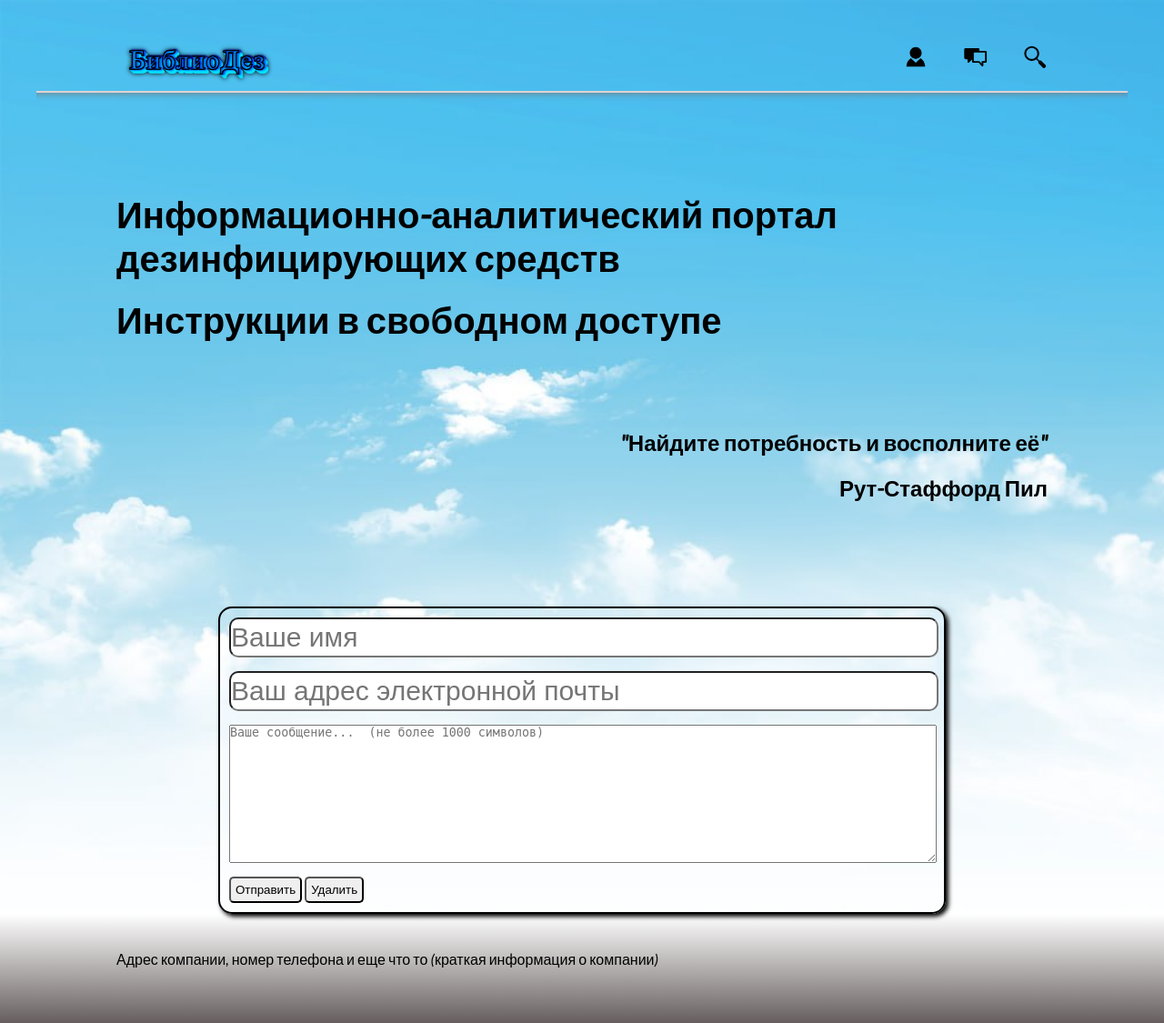
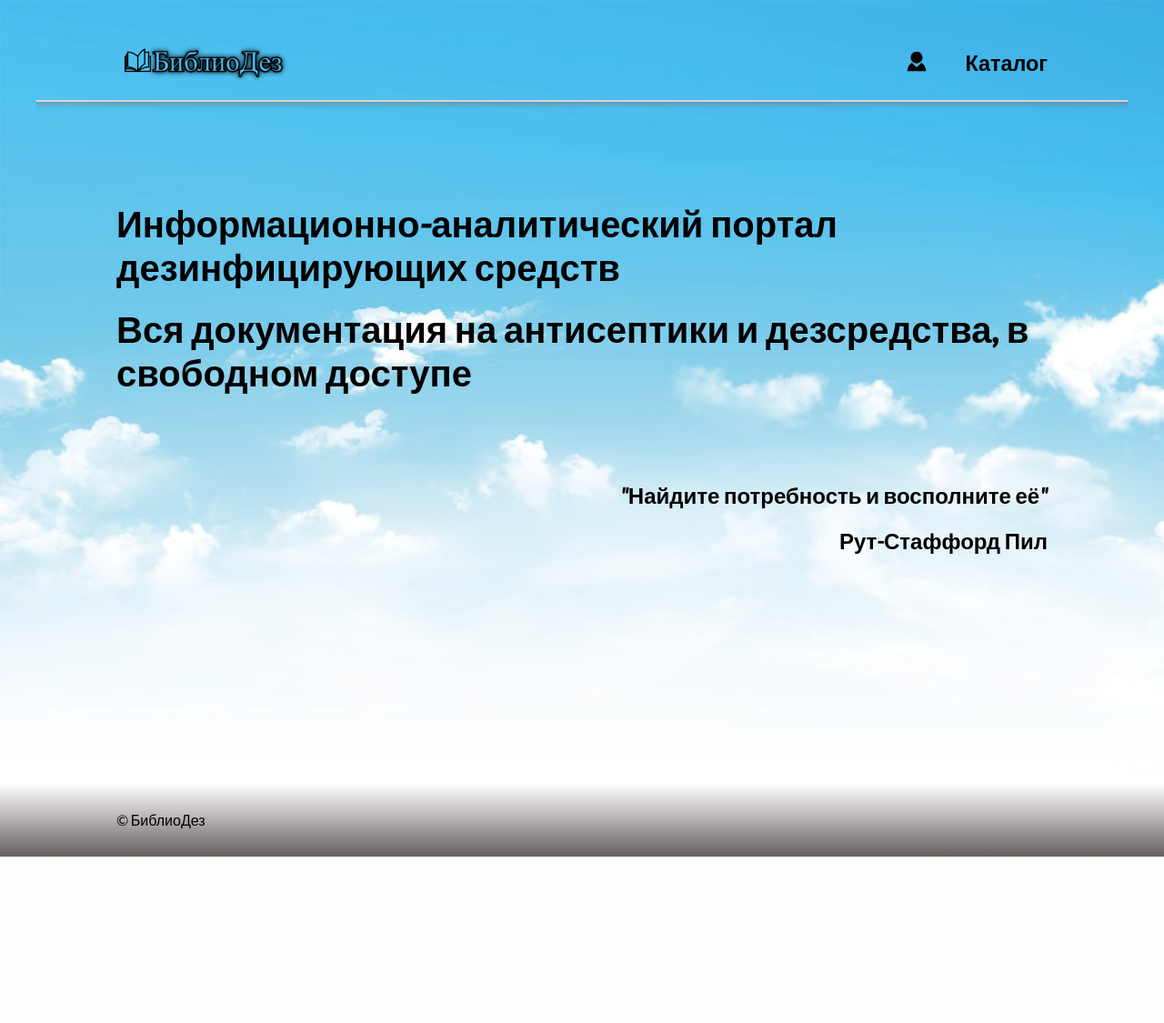
Before and after one commit to VitaliiMakeev/bibliodez, a Flask app: page / in a window 1280 px wide. Shown: the whole page at 91% size. After the commit the page ends 942 px from the top, so only its background shows below. Run offline with Flask 3, Linux system fonts and the light colour scheme.

Commit message:
версия 1.0

```diff
--- a/app.py
+++ b/app.py
@@ -31,7 +31,7 @@ def found():
             cur.execute(f"SELECT * FROM antiseptik WHERE nameA Like '%{element}%' LIMIT 100;")
             data = cur.fetchall()
             for i in data:
-                res_list.append({'name': i[1], 'content': i[2], 'link': i[3]})
+                res_list.append({'name': i[1], 'link': i[2]})
             if len(res_list) != 0:
                 return render_template('search.html', data=res_list)
             else:
@@ -41,20 +41,20 @@ def found():
             return render_template('search.html', noSearch=no_found)
 
 
-def giv_messag():
-    global con
-    messag_res = []
-    cur1 = con.cursor()
-    cur1.execute('SELECT id, messag, sender_name, sender_email FROM messages ORDER BY id DESC LIMIT 10;')
-    data_mess = cur1.fetchall()
-    if len(data_mess) != 0:
-        for j in data_mess:
-            messag_res.append({'id': j[0], 'messag': j[1], 'name': j[2], 'email': j[3]})
-    cur1.close()
-    return messag_res
-
-
-res_mess = giv_messag()
+# def giv_messag():
+#     global con
+#     messag_res = []
+#     cur1 = con.cursor()
+#     cur1.execute('SELECT id, messag, sender_name, sender_email FROM messages ORDER BY id DESC LIMIT 10;')
+#     data_mess = cur1.fetchall()
+#     if len(data_mess) != 0:
+#         for j in data_mess:
+#             messag_res.append({'id': j[0], 'messag': j[1], 'name': j[2], 'email': j[3]})
+#     cur1.close()
+#     return messag_res
+#
+#
+# res_mess = giv_messag()
 
 
 
@@ -74,35 +74,34 @@ def found_adm():
                 cur.execute(f"SELECT * FROM antiseptik WHERE nameA Like '%{element}%' LIMIT 100;")
                 data = cur.fetchall()
                 for i in data:
-                    tmp_res.append({'id': i[0], 'name': i[1], 'content': i[2], 'link': i[3]})
+                    tmp_res.append({'id': i[0], 'name': i[1], 'link': i[2]})
                 if len(tmp_res) != 0:
                     res = tmp_res
-                    return render_template('admin.html', data=tmp_res, messag=giv_messag())
+                    return render_template('admin.html', data=tmp_res)
                 else:
                     res = tmp_res
-                    return render_template('admin.html', noSearch=no_found, messag=giv_messag())
+                    return render_template('admin.html', noSearch=no_found)
             else:
                 res = tmp_res
                 no_found = 'По вашему запросу ничего не найдено.'
-                return render_template('admin.html', noSearch=no_found, messag=giv_messag())
+                return render_template('admin.html', noSearch=no_found)
     elif request.method == "POST":
         req = 'Не все поля заполнены.'
         name = request.form.get('name')
         link = request.form.get('link')
-        messag = request.form.get('massag')
         cur3 = con.cursor()
-        if name is None and link is None and messag is None:
+        if name is None and link is None:
             return render_template('admin.html')
         else:
-            if len(name) != 0 and len(link) != 0 and len(messag) != 0:
+            if len(name) != 0 and len(link) != 0:
                 cur3.execute(
-                    f"INSERT INTO antiseptik(nameA, link, descriptionA) VALUES('{name}', '{link}', '{messag}');")
+                    f"INSERT INTO antiseptik(nameA, link) VALUES('{name}', '{link}');")
                 cur3.close()
                 con.commit()
                 req = 'Данные сохранены!'
-                return render_template('admin.html', admin_req=req, messag=giv_messag())
+                return render_template('admin.html', admin_req=req)
             else:
-                return render_template('admin.html', admin_req=req, messag=giv_messag())
+                return render_template('admin.html', admin_req=req)
 
 
 def hash_password(password, salt):
@@ -127,7 +126,7 @@ def login_try():
             if len(data) != 0:
                 if len(login) != 0 and len(passw) != 0:
                     if data[0][1] == hash_password(passw, data[0][0]):
-                        return render_template('admin.html', messag=giv_messag())
+                        return render_template('admin.html')
                     else:
                         return render_template('autorysit.html', noEnter=no_ent)
                 else:
@@ -143,7 +142,6 @@ def login_try():
 def check_email(email, list_mess):
     count = 0
     for k in list_mess:
-        print(count, k.get('email'))
         if count < 3:
             if k.get('email') == email:
                 count += 1
@@ -154,35 +152,35 @@ def check_email(email, list_mess):
 
 @app.route('/', methods=["GET", "POST"])
 def send_messag():
-    if request.method == "POST":
-        global con
-        req = 'Не все поля заполнены.'
-        name = request.form.get('name')
-        email = request.form.get('email')
-        messag = request.form.get('massag')
-        cur2 = con.cursor()
-        if name is None and email is None and messag is None:
-            return render_template('index.html')
-        else:
-            if len(name) != 0 and len(email) != 0 and len(messag) != 0:
-                if check_email(email, giv_messag()):
-                    if len(messag) > 1000:
-                        req = f'Слишком много текста - {len(messag)} символов! НЕ БОЛЕЕ 1000!'
-                        return render_template('index.html', req1=req)
-                    else:
-                        cur2.execute(
-                            f"INSERT INTO messages(sender_name, sender_email, messag) VALUES('{name}', '{email}', '{messag}');")
-                        cur2.close()
-                        con.commit()
-                        req = 'Сообщение отправлено!'
-                        return render_template('index.html', req1=req)
-                else:
-                    req = 'Специалист с вами свяжется, ожидайте. Сообщение заблокированно.'
-                    return render_template('index.html', req1=req)
-            else:
-                return render_template('index.html', req1=req)
-    else:
-        return render_template('index.html')
+    # if request.method == "POST":
+    #     global con
+    #     req = 'Не все поля заполнены.'
+    #     name = request.form.get('name')
+    #     email = request.form.get('email')
+    #     messag = request.form.get('massag')
+    #     cur2 = con.cursor()
+    #     if name is None and email is None and messag is None:
+    #         return render_template('index.html')
+    #     else:
+    #         if len(name) != 0 and len(email) != 0 and len(messag) != 0:
+    #             if check_email(email, giv_messag()):
+    #                 if len(messag) > 1000:
+    #                     req = f'Слишком много текста - {len(messag)} символов! НЕ БОЛЕЕ 1000!'
+    #                     return render_template('index.html', req1=req)
+    #                 else:
+    #                     cur2.execute(
+    #                         f"INSERT INTO messages(sender_name, sender_email, messag) VALUES('{name}', '{email}', '{messag}');")
+    #                     cur2.close()
+    #                     con.commit()
+    #                     req = 'Сообщение отправлено!'
+    #                     return render_template('index.html', req1=req)
+    #             else:
+    #                 req = 'Специалист с вами свяжется, ожидайте. Сообщение заблокированно.'
+    #                 return render_template('index.html', req1=req)
+    #         else:
+    #             return render_template('index.html', req1=req)
+    # else:
+    return render_template('index.html')
 
 
 @app.route('/delete/', methods=["POST"])
@@ -199,7 +197,7 @@ def delete():
     cur3.close()
     con.commit()
     messag_to_admin = f'Позиция {tmp_name} удалена.'
-    return render_template('admin.html', data=res, delete_item=messag_to_admin, messag=giv_messag())
+    return render_template('admin.html', data=res, delete_item=messag_to_admin)
 
 
 @app.route('/del_messag/', methods=["POST"])
--- a/static/css/autorysit.css
+++ b/static/css/autorysit.css
@@ -52,6 +52,7 @@ button {
 
 .logo-comp img {
     max-height: 60px;
+    margin-bottom: 10px;
 }
 
 
@@ -88,6 +89,7 @@ button {
     display: flex;
     justify-content: center;
     align-items: center;
+    min-height: 60vh;
 }
 
 .autorisit {
@@ -132,7 +134,7 @@ form button:hover {
 
 
 .footer {
-    padding: 40px 0;
+    padding: 10px 0;
     background: linear-gradient(white, rgb(102, 94, 94));
 }
 
--- a/static/css/style.css
+++ b/static/css/style.css
@@ -32,6 +32,10 @@ button {
     cursor: pointer;
 }
 
+.no-see {
+    display: none;
+}
+
 .header {
     padding: 40px;
     margin-bottom: 60px;
@@ -51,8 +55,18 @@ button {
     margin-bottom: 10px;
 }
 
+.headering a {
+    color: black;
+    font-size: 20px;
+}
+
+.headering a h1:hover {
+    color: #dfd3d3;
+}
+
 .logo-comp img {
     max-height: 60px;
+    margin-bottom: 10px;
 }
 
 .logo-comp img:hover {
@@ -69,11 +83,6 @@ button {
 .navigation img {
     width: 26px;
     height: 27px;
-}
-
-.headering a {
-    color: white;
-    font-size: 20px;
 }
 
 .hr-shadow {
@@ -94,11 +103,12 @@ button {
     align-items: center;
 }
 
-/*
+
 .main {
-    background-image: url(../img/tmp/10.png);
+    /*background-image: url(../img/tmp/10.png);*/
+    min-height: 80vh;
 }
-*/
+
 
 form button:hover {
     background-color: rgb(52, 77, 77);
@@ -161,6 +171,10 @@ form button:hover {
 
 }
 
+.callback textarea {
+    font-size: 30px;
+}
+
 .mess-to-user {
     text-align: center;
     margin-top: 20px;
@@ -199,8 +213,13 @@ form button:hover {
 }
 
 .footer {
-    padding: 40px 0;
+    padding: 10px 0;
     background: linear-gradient(white, rgb(102, 94, 94));
+    /*position: fixed;
+    left: 0;
+    right: 0;
+    bottom: 0;
+    z-index: 10;*/
 }
 
 .footer p {
@@ -279,5 +298,10 @@ form button:hover {
         min-width: 320px;
     }
 
+    .form input {
+    min-height: 30px;
+    font-size: 20px;
+}
+
 
 }
--- a/templates/index.html
+++ b/templates/index.html
@@ -7,9 +7,10 @@
     <title>Главная страница</title>
   </head>
   <body>
+  <h1 class="no-see">Библиодез</h1>
     <header class="header">
       <section class="headering conteiner">
-        <a class="logo-comp" href="/"><img src="../static/img/bib.png" alt="логотип компании" /></a>
+        <a class="logo-comp" href="/"><img src="../static/img/logo.png" alt="логотип компании" /></a>
         <nav class="navigation">
           <a href="/autorysit">
             <svg width="26px" height="27px" viewBox="0 0 48 48">
@@ -25,35 +26,37 @@
               </g>
             </svg>
           </a>
-          <a href="#callback"
-            ><svg
-              fill="#000000"
-              version="1.1"
-              baseProfile="tiny"
-              id="Layer_1"
-              width="26px"
-              height="27px"
-              viewBox="0 0 42 42"
-              xml:space="preserve"
-            >
-              <path
-                d="M6.5,25.5v4c0.016,2.812,1.344,2.375,2.328,1.531L14.5,25.91v2.59c0,2.43,0.56,3,3,3h9c0,0,5.209,6.125,5.25,6.084
-         c0.75,0.916,2.781,0.604,2.75-1.084v-5h3c2.45,0,3-0.609,3-3v-15c0-2.4-0.59-3-3-3h-10v-2c0-2.47-0.46-3-3-3h-21c-2.36,0-3,0.51-3,3
-         v13c0,2.439,0.55,4,3,4H6.5z M31.5,28.5v4.721l-4-4.721h-9c-0.75,0-1-0.27-1-1v-13c0-0.67,0.31-1,1-1h18c0.689,0,1,0.37,1,0.94V27.5
-         c0,0.721-0.359,1-1,1H31.5z"
-              /></svg
-          ></a>
-          <a href="/search"><svg
-              fill="#000000"
-              width="26px"
-              height="27px"
-              viewBox="0 0 32 32"
-              version="1.1"
-            >
-              <path
-                d="M29.156 29.961l-0.709 0.709c-0.785 0.784-2.055 0.784-2.838 0l-5.676-5.674c-0.656-0.658-0.729-1.644-0.281-2.412l-3.104-3.102c-1.669 1.238-3.728 1.979-5.965 1.979-5.54 0-10.031-4.491-10.031-10.031s4.491-10.032 10.031-10.032c5.541 0 10.031 4.491 10.031 10.032 0 2.579-0.98 4.923-2.58 6.7l3.035 3.035c0.768-0.447 1.754-0.375 2.41 0.283l5.676 5.674c0.784 0.785 0.784 2.056 0.001 2.839zM18.088 11.389c0-4.155-3.369-7.523-7.524-7.523s-7.524 3.367-7.524 7.523 3.368 7.523 7.523 7.523 7.525-3.368 7.525-7.523z"
-              ></path></svg
-          ></a>
+<!--          <a href="#callback"-->
+<!--            ><svg-->
+<!--              fill="#000000"-->
+<!--              version="1.1"-->
+<!--              baseProfile="tiny"-->
+<!--              id="Layer_1"-->
+<!--              width="26px"-->
+<!--              height="27px"-->
+<!--              viewBox="0 0 42 42"-->
+<!--              xml:space="preserve"-->
+<!--            >-->
+<!--              <path-->
+<!--                d="M6.5,25.5v4c0.016,2.812,1.344,2.375,2.328,1.531L14.5,25.91v2.59c0,2.43,0.56,3,3,3h9c0,0,5.209,6.125,5.25,6.084-->
+<!--         c0.75,0.916,2.781,0.604,2.75-1.084v-5h3c2.45,0,3-0.609,3-3v-15c0-2.4-0.59-3-3-3h-10v-2c0-2.47-0.46-3-3-3h-21c-2.36,0-3,0.51-3,3-->
+<!--         v13c0,2.439,0.55,4,3,4H6.5z M31.5,28.5v4.721l-4-4.721h-9c-0.75,0-1-0.27-1-1v-13c0-0.67,0.31-1,1-1h18c0.689,0,1,0.37,1,0.94V27.5-->
+<!--         c0,0.721-0.359,1-1,1H31.5z"-->
+<!--              /></svg-->
+<!--          ></a>-->
+          <a href="/search"> <h1>Каталог</h1>
+<!--            <svg-->
+<!--              fill="#000000"-->
+<!--              width="26px"-->
+<!--              height="27px"-->
+<!--              viewBox="0 0 32 32"-->
+<!--              version="1.1"-->
+<!--            >-->
+<!--              <path-->
+<!--                d="M29.156 29.961l-0.709 0.709c-0.785 0.784-2.055 0.784-2.838 0l-5.676-5.674c-0.656-0.658-0.729-1.644-0.281-2.412l-3.104-3.102c-1.669 1.238-3.728 1.979-5.965 1.979-5.54 0-10.031-4.491-10.031-10.031s4.491-10.032 10.031-10.032c5.541 0 10.031 4.491 10.031 10.032 0 2.579-0.98 4.923-2.58 6.7l3.035 3.035c0.768-0.447 1.754-0.375 2.41 0.283l5.676 5.674c0.784 0.785 0.784 2.056 0.001 2.839zM18.088 11.389c0-4.155-3.369-7.523-7.524-7.523s-7.524 3.367-7.524 7.523 3.368 7.523 7.523 7.523 7.525-3.368 7.525-7.523z"-->
+<!--              ></path>-->
+<!--            </svg>-->
+          </a>
         </nav>
       </section>
       <hr class="hr-shadow" />
@@ -64,7 +67,7 @@
         <div class="content conteiner">
           <div class="content-text">
             <h1 class="content__title" >Информационно-аналитический портал дезинфицирующих средств</h1>
-            <h1 class="content__title" >Инструкции в свободном доступе</h1>
+            <h1 class="content__title" >Вся документация на антисептики и дезсредства, в свободном доступе</h1>
             <br>
             <br>
             <br>
@@ -79,34 +82,33 @@
       <h1 class="mess-to-user" >{{req1}}</h1>
       <section class="main-section-down">
         <!-- <div class="reclama-left-down"><img src="#" alt="Реклама" /></div> -->
-        <div class="callback conteiner">
-          <form method="POST" class="form" id="callback" action="{{ url_for('send_messag')}}">
-            <input name="name" class="input" type="text" placeholder="Ваше имя" />
-            <input name="email" class="input" type="email" placeholder="Ваш адрес электронной почты" />
-            <textarea
-              name="massag"
-              class="input masseg"
-              id=""
-              cols="30"
-              rows="10"
-              placeholder="Ваше сообщение...  (не более 1000 символов)"
-            ></textarea>
-            <div class="btn-callback">
-              <button type="submit">Отправить</button>
-              <button type="reset">Удалить</button>
-            </div>
-          </form>
-          <!-- <img src="./img/tmp.py/1.jpg" alt="Картинка" /> -->
-        </div>
+<!--        <div class="callback conteiner">-->
+<!--          <form method="POST" class="form" id="callback" action="{{ url_for('send_messag')}}">-->
+<!--            <input name="name" class="input" type="text" placeholder="Ваше имя" />-->
+<!--            <input name="email" class="input email" type="email" placeholder="Ваш адрес электронной почты" />-->
+<!--            <textarea-->
+<!--              name="massag"-->
+<!--              class="input masseg"-->
+<!--              id=""-->
+<!--              cols="20"-->
+<!--              rows="5"-->
+<!--              placeholder="Ваше сообщение...  (не более 1000 символов)"-->
+<!--            ></textarea>-->
+<!--            <div class="btn-callback">-->
+<!--              <button type="submit">Отправить</button>-->
+<!--              <button type="reset">Удалить</button>-->
+<!--            </div>-->
+<!--          </form>-->
+<!--          &lt;!&ndash; <img src="./img/tmp.py/1.jpg" alt="Картинка" /> &ndash;&gt;-->
+<!--        </div>-->
         <!-- <div class="reclama-right-down"><img src="#" alt="Реклама" /></div> -->
       </section>
     </main>
     <footer class="footer">
       <div class="footering conteiner">
         <p>
-          Адрес компании, номер телефона и еще что то (краткая информация о
-          компании)
         </p>
+        <p>&copy; БиблиоДез</p>
 <!--        <div class="logo">-->
 <!--          <a href="#"><img src="#" alt="Логотип кампании-партнера" /></a>-->
 <!--          <a href="#"><img src="#" alt="Логотип кампании-партнера" /></a>-->
```
Also changed, not shown: static/css/admin.css (+3 -12 lines), static/css/search.css (+17 -2 lines), templates/admin.html (+3 -11 lines), templates/autorysit.html (+8 -9 lines), templates/search.html (+25 -20 lines), tmp.py (+10 -14 lines), static/img/bib.png (deleted), static/img/fon1.jpg (deleted), static/img/logo.png (added).
